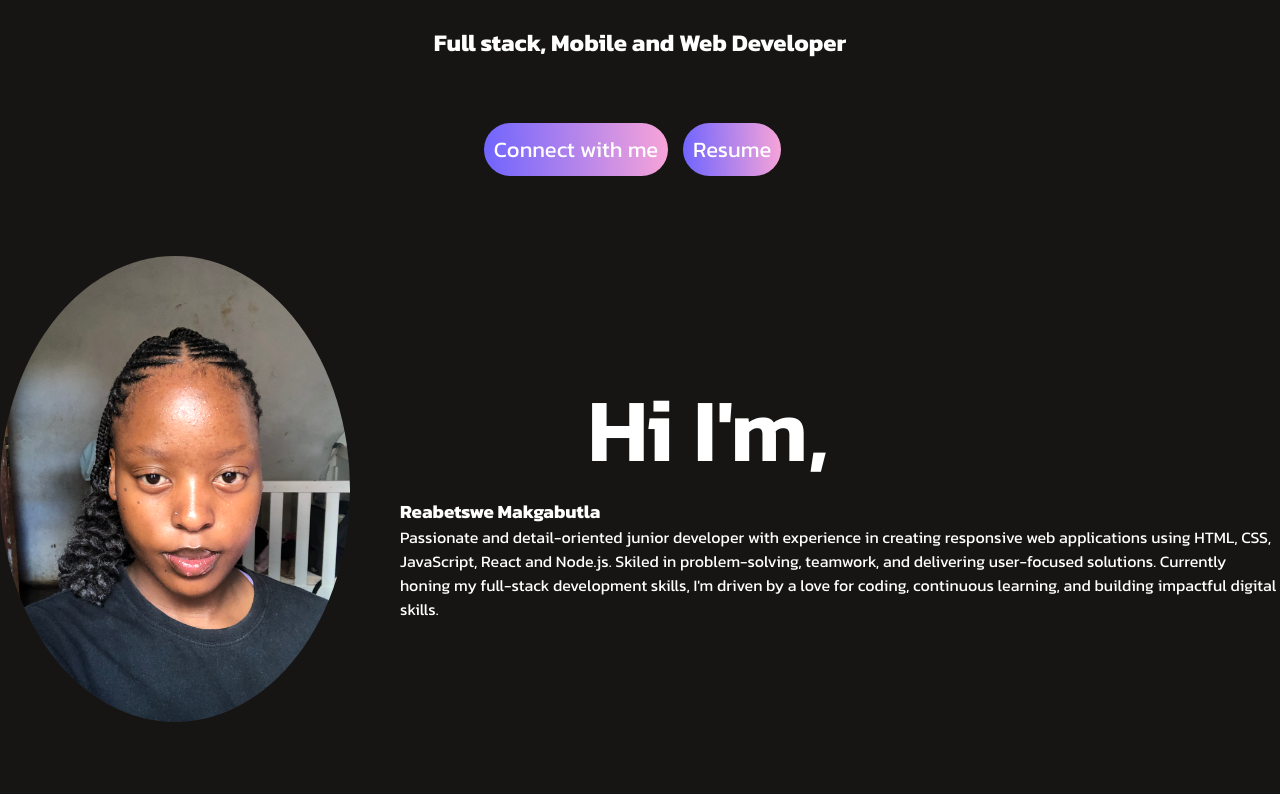
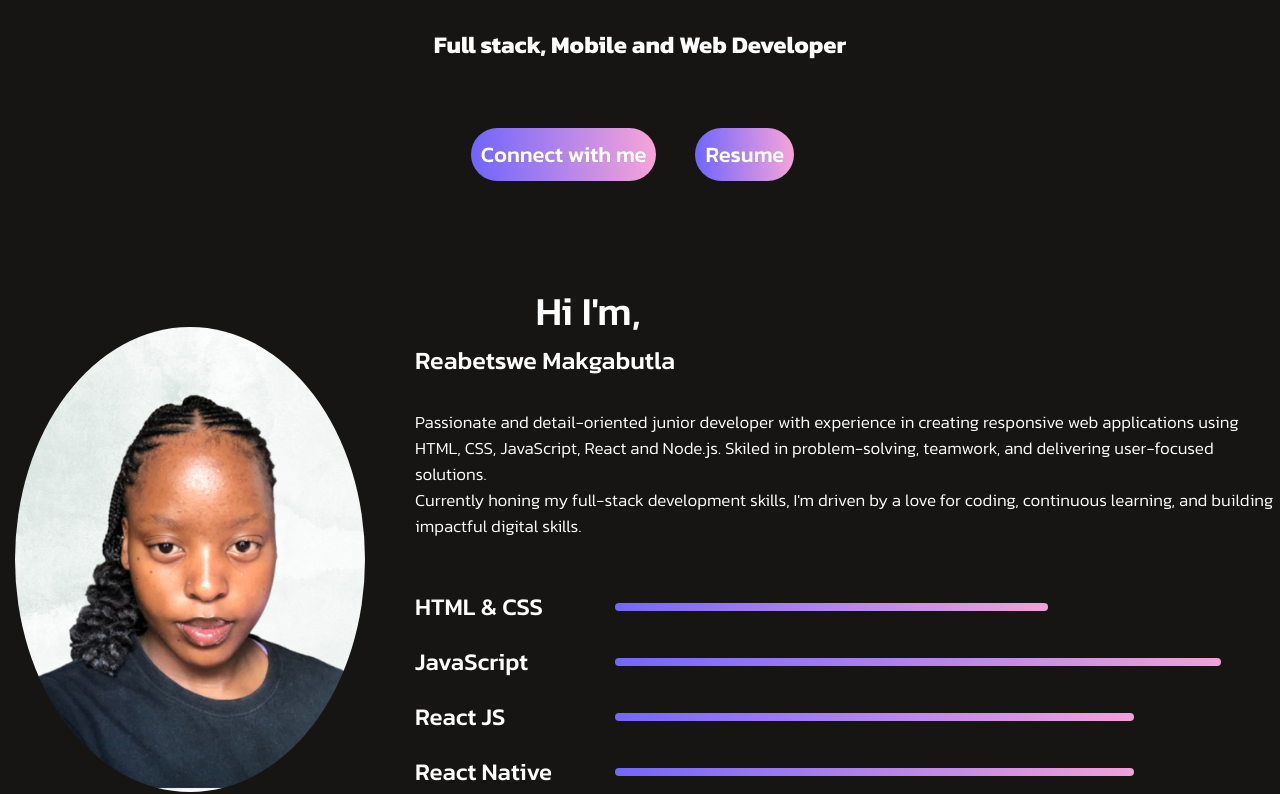
Before and after one commit to ReaDaCoder/professional-portfolio-website, a React (Vite) app: page / in a window 1280 px wide. Shown: the part 271-1065 px from the top of the page. Built offline with nearby package versions, Linux system fonts and the light colour scheme.

Commit message:
added css for skills section

```diff
--- a/public/Components/About.jsx
+++ b/public/Components/About.jsx
@@ -1,20 +1,43 @@
 import React from "react";
 
-export default function About(){
-    return(
+export default function About() {
+  return (
     <>
       <div className="about-box">
-            <div className="about-one"><img src="/public/Components/my-pictture.jpg" alt="React Image" width="350" /></div>
+        <div className="about-one">
+        <img
+            src="/src/assets/profile-image.png"
+            alt="React Image"
+            width="350"
+            className="profile-img"
+          />
+          {/* <img
+            src="/public/Components/my-pictture.jpg"
+            alt="React Image"
+            width="350"
+          /> */}
+        </div>
         <div className="about-two">
-                <p>
           <h2 className="hero-intro">Hi I'm,</h2>
           <h3 className="hero-name">Reabetswe Makgabutla</h3>
-                    Passionate and detail-oriented junior developer with experience in creating responsive web applications using HTML, CSS, JavaScript, React and Node.js.
-                    Skiled in problem-solving, teamwork, and delivering user-focused solutions.
-                    Currently honing my full-stack development skills, I'm  driven by a love for coding, continuous learning, and building impactful digital skills.
-                </p>
+          <div className="about-paragraph">
+            <p>Passionate and detail-oriented junior developer with experience in
+          creating responsive web applications using HTML, CSS, JavaScript,
+          React and Node.js. Skiled in problem-solving, teamwork, and delivering
+          user-focused solutions.</p>
+          <p> Currently honing my full-stack development
+          skills, I'm driven by a love for coding, continuous learning, and
+          building impactful digital skills.</p>
+          </div>
+          <div className="about-skills">
+            <div className="skill"><p>HTML & CSS</p><hr style={{width:"50%"}}/></div>
+            <div className="skill"><p>JavaScript</p><hr style={{width:"70%"}}/></div>
+            <div className="skill"><p>React JS</p><hr style={{width:"60%"}}/></div>
+            <div className="skill"><p>React Native</p><hr style={{width:"60%"}}/></div>
+            <div className="skill"><p>Mongo DB</p><hr style={{width:"50%"}}/></div>
+          </div>
         </div>
       </div>
     </>
-    )
+  );
 }
--- a/src/App.css
+++ b/src/App.css
@@ -28,6 +28,7 @@ body {
   font-size: 35px;
   font-weight: 600;
   color: white;
+  margin-left: 12px;
 }
 
 .nav-menu {
@@ -57,7 +58,7 @@ li a {
   transition: 0.5s;
 }
 
-.nav-connect:hover{
+.nav-connect:hover,.hero-connect:hover, .hero-cv:hover {
   transform: scale(1.05);
 }
 
@@ -79,24 +80,39 @@ li a {
 .hero-action{
   display: flex;
   justify-content: center;
+  gap: 24px;
+  font-size: 24px;
+  font-weight: 500;
+  margin-bottom: 50px;
+
 }
 
 .id {
+  /* width: 50%; */
   text-align: center;
   color: white;
   margin-bottom: 55px;
   font-family: "Kanit", serif;
+  font-size: 24px;
+  line-height: 40px;
 }
 
 img {
   border-radius: 60%;
+  margin-left: 15px;
 }
 
 .hero-intro{
   text-align: center;
-  width: 70%;
-  font-size: 90px;
-  font-weight: 600;
+  width: 40%;
+  font-size: 40px;
+  font-weight: 500;
+}
+.hero-name{
+  /* text-align: center; */
+  /* width: 20%; */
+  font-size: 25px;
+  font-weight: 500;
 }
 .wrapper {
   display: flex;
@@ -105,9 +121,9 @@ img {
 }
 .about-box {
   display: flex;
-  justify-content: space-evenly;
+  justify-content: center;
   align-items: center;
-  margin-top: 80px;
+  margin-top: 100px;
 }
 
 .about-one{
@@ -116,6 +132,45 @@ margin-right: 25px;
 
 .about-two{
 margin-left: 25px;
+display: flex;
+flex-direction: column;
+}
+
+.about-paragraph{
+  display: flex;
+  flex-direction: column;
+  margin-top: 30px;
+  margin-bottom: 50px;
+  font-size: 17px;
+  font-weight: 350;
+}
+
+.about-skills{
+  display: flex;
+  flex-direction: column;
+  gap:20px;
+}
+
+.skill{
+  display: flex;
+  gap: 50px;
+  align-items: center;
+  transition: 0.3s;
+}
+
+.skill p{
+  min-width: 150px;
+  font-size:24px;
+  font-weight: 500;
+}
+
+.skill hr{
+  outline: none;
+  border: none;
+  width:50%;
+  height: 8px;
+  border-radius: 50px;
+  background: linear-gradient(264deg,#F8A4D8 -5.09%,#6c63FF 106.28% );
 }
 
 .one .two {
--- a/src/App.jsx
+++ b/src/App.jsx
@@ -15,7 +15,7 @@ function App() {
       <div className="navdiv">
         <div className="logo">
           <a href="#">
-          Reabetswe Makgabutla
+          RM
           </a>
         </div>
         <ul className="nav-menu">
```
Also changed, not shown: src/assets/profile-image.png (added). Lines whose indentation alone changed are shown as unchanged.
